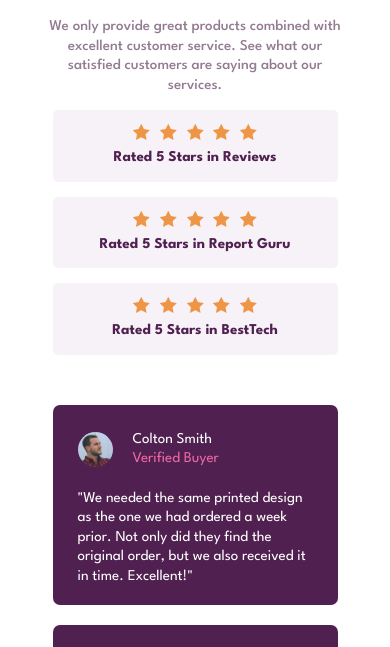
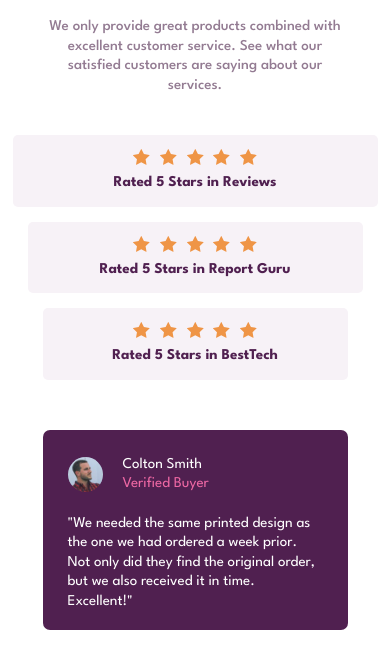
Before and after one commit to DoyeDesigns/social-proof-section, a plain HTML site: page index.html in a window 390 px wide. Shown: the part 183-830 px from the top of the page. Drawn offline with Linux system fonts and the light colour scheme.

Commit message:
updated mobile view

```diff
--- a/style.css
+++ b/style.css
@@ -20,6 +20,7 @@ body{
     min-height: 100vh;
     justify-content: center;
     align-items: center;
+    /* background-image: url(images/bg-pattern-top-desktop.svg), url(images/bg-pattern-bottom-desktop.svg); */
 }
 
 p{
@@ -188,37 +189,37 @@ svg{
         flex-direction: column;
     }
     .ratings1{
-        margin-top: 15px;
-        margin-left: 0;
+        margin: auto;
+        margin-top: 40px;
         display: flex;
         flex-direction: column;
         padding: 14px 25px;
         border-radius: 5px;
         justify-content: center;
         align-items: center;
-        width: 285px;
+        width: 365px;
     }
     .ratings2{
+        margin: auto;
         margin-top: 15px;
-        margin-left: 0;
         display: flex;
         flex-direction: column;
         padding: 14px 25px;
         border-radius: 5px;
         justify-content: center;
         align-items: center;
-        width: 285px;
+        width: 335px;
     }
     .ratings3{
+        margin: auto;
         margin-top: 15px;
-        margin-left: 0;
         display: flex;
         flex-direction: column;
         padding: 14px 25px;
         border-radius: 5px;
         justify-content: center;
         align-items: center;
-        max-width: 285px;
+        max-width: 305px;
     }
     body{
         display: flex;
@@ -246,7 +247,7 @@ svg{
     }
     .review-card{
         padding: 25px;
-        max-width: 285px;
+        max-width: 305px;
     }
     .three{
         margin-top: 20px;
@@ -254,4 +255,8 @@ svg{
     .stars{
         margin-bottom: 5px;
     }
+    .proof-section{
+        justify-content: center;
+        align-items: center;
+    }
 }
```
